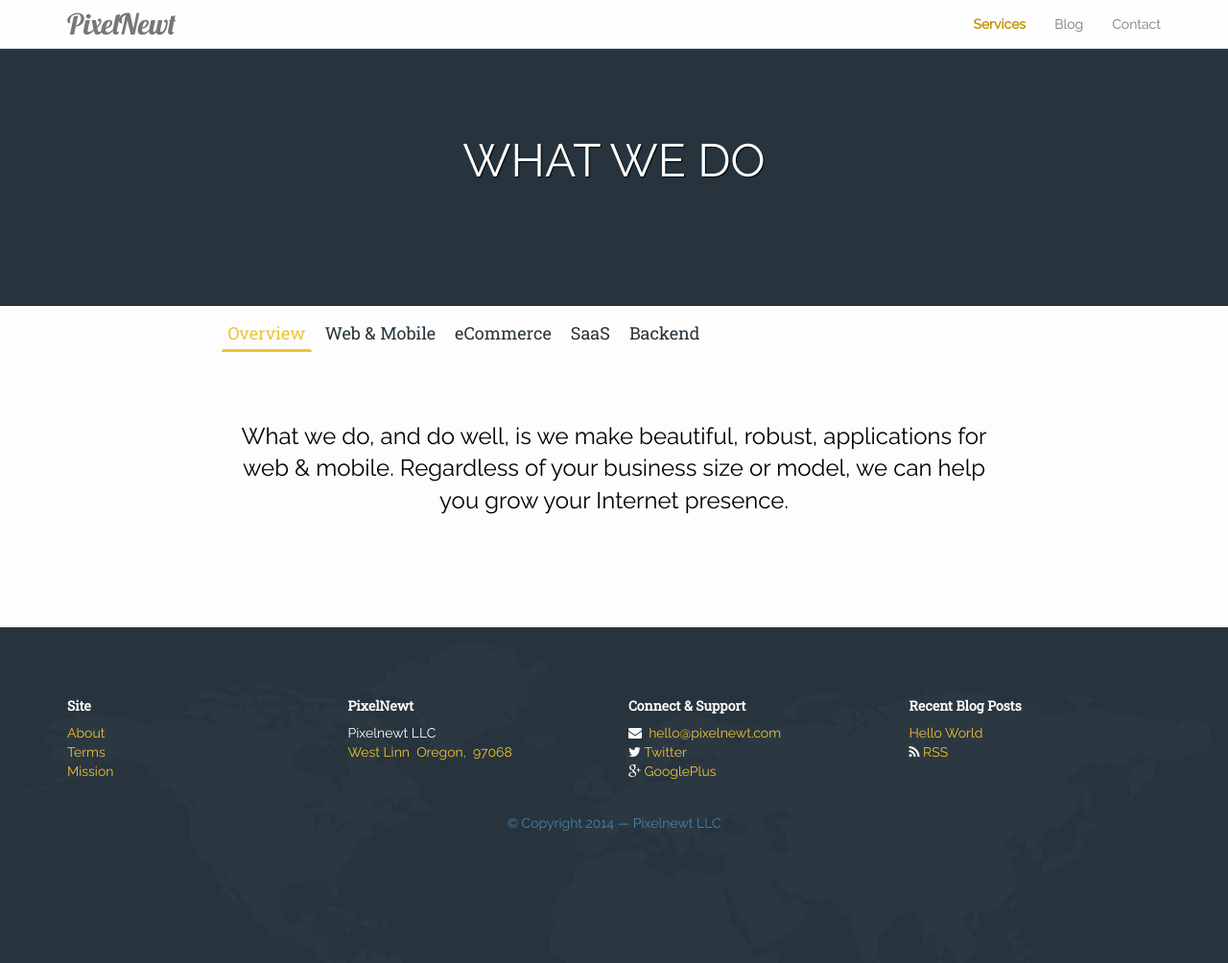
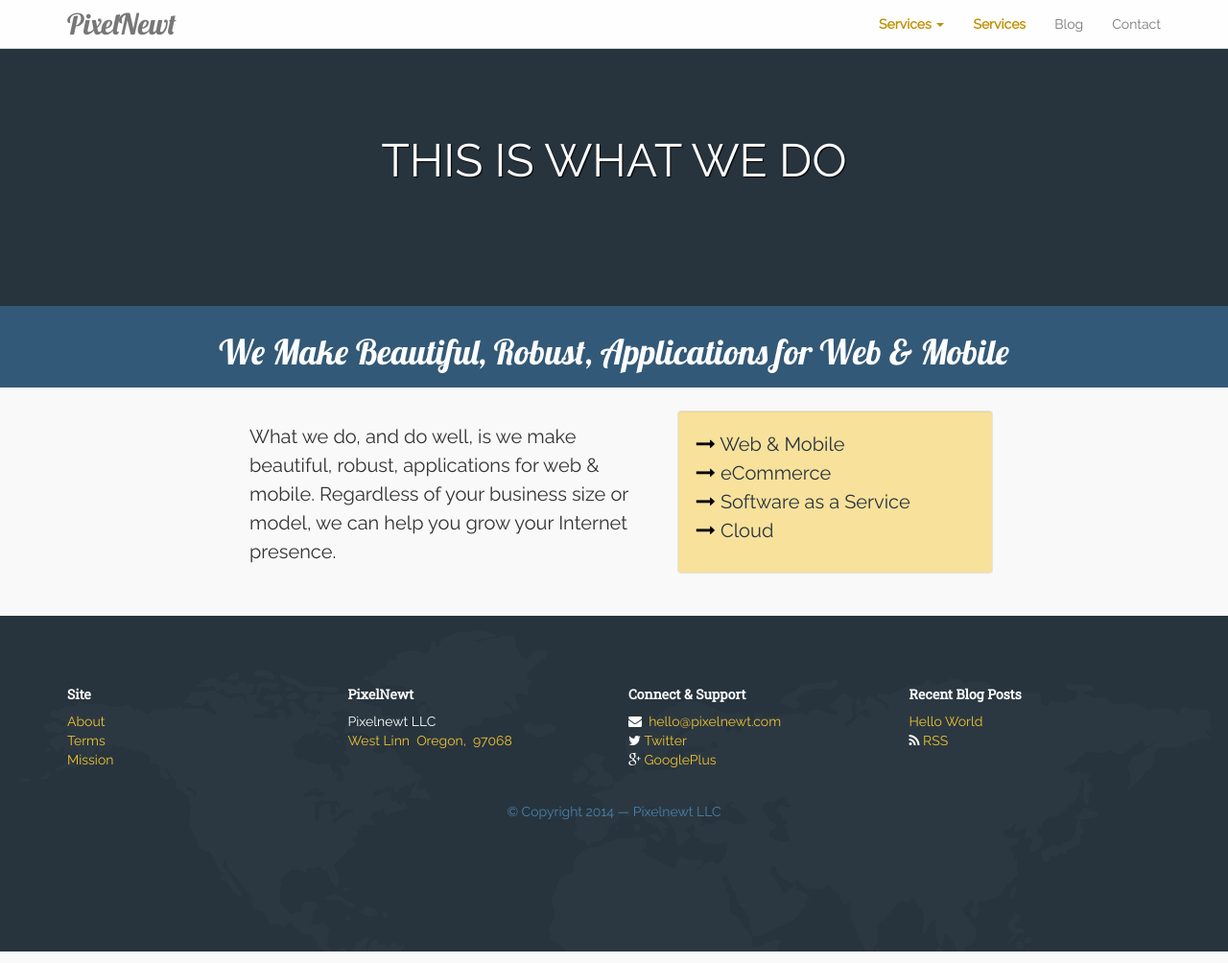
Before and after one commit to PixelNewt/pixelnewt.github.io, a Jekyll site: the page built from services/index.html, in a window 1280 px wide and 1004 px high. Shown: the whole window at 96% size. Built offline with Jekyll 4.4.1, drawn with Linux system fonts in a browser that asks for light colours.

Commit message:
Pulled together the what we do section and the root of the services page.  Added placeholders for each service view.

```diff
--- a/_includes/navigation.html
+++ b/_includes/navigation.html
@@ -14,7 +14,18 @@
         </div><!-- ./navbar-header -->
 
         <div class="collapse navbar-collapse" id="scrollspy-links">
+
             <ul class="nav navbar-nav navbar-right" id="nav-links">
+
+                <li class="dropdown active">
+                  <a href="#" class="dropdown-toggle" data-toggle="dropdown">Services <span class="caret"></span></a>
+                  <ul class="dropdown-menu" role="menu">
+                    <li class="active"><a href="/services/webapps">Web Applications</a></li>
+                    <li><a href="/services/ecommerce">eCommerce</a></li>
+                    <li><a href="/services/saas">SaaS</a></li>
+                    <li><a href="/services/cloud">Cloud</a></li>
+                  </ul>
+                </li>
 
                 {% for navLink in site.data.navigation %}
 
--- a/assets/css/custom.css
+++ b/assets/css/custom.css
@@ -60,13 +60,13 @@ blockquote { padding: 20px; font-size: 30px; font-family: "Lobster"; color: #273
 
 .navbar-default .navbar-nav > .active > a, .navbar-default .navbar-nav > .active > a:hover, .navbar-default .navbar-nav > .active > a:focus { color: #bf9000; font-weight: bold; background-color: inherit; }
 
-.nav-tabs { border-bottom: none; width: 70%; margin: auto; font-family: "Roboto Slab", Times, serif; font-size: 18px; font-weight: 200; padding-bottom: 24px; list-style: none; }
+.nav-tabs { border-bottom: none; width: 90%; margin: auto; font-family: "Roboto Slab", Times, serif; font-size: 24px; font-weight: 300; padding-bottom: 24px; list-style: none; }
 
 .nav-tabs > li > a, .nav-tabs > li > a:hover, .nav-tabs > li > a:focus { margin-right: 6px; line-height: 1.42857143; border: 1px solid transparent; border-radius: 0; padding: 3px 6px; }
 
-.nav-tabs > li > a:hover { border-color: transparent; text-decoration: none; background-color: transparent; border-bottom: 3px solid #f1c232; }
+.nav-tabs > li > a:hover { border-color: transparent; text-decoration: none; background-color: transparent; border-bottom: 1px solid transparent; color: #f1c232; }
 
-.nav-tabs > li.active > a, .nav-tabs > li.active > a:hover, .nav-tabs > li.active > a:focus { color: #f1c232; background-color: transparent; border: 1px solid transparent; border-bottom: 3px solid #f1c232; cursor: default; }
+.nav-tabs > li.active > a, .nav-tabs > li.active > a:hover, .nav-tabs > li.active > a:focus { color: #f1c232; background-color: transparent; border: 1px solid transparent; cursor: default; text-decoration: underline; }
 
 /*not a real override, but this changes the navbar*/
 .white-opacity { background: #7f7f7f; background: rgba(255, 255, 255, 0.8); border-color: transparent; }
@@ -98,7 +98,7 @@ h1 small { padding-left: 15px; }
 
 .background-slate-lighten-65 { background-color: #cfd9e0; color: #27343d; }
 
-.background-slate-lighten-85 { background-color: white; color: #27343d; }
+.background-slate-lighten-75 { background-color: #eef2f4; color: #27343d; }
 
 .background-dark { background-color: #000; color: #7f6000; }
 
@@ -193,6 +193,8 @@ img.mugshot { width: 174px; height: 174px; -webkit-border-radius: 50%; -moz-bord
 
 .bottom-pad { padding-bottom: 12px; }
 
+.left-border-slate { border-left: 1px solid #27343d; padding-left: 12px; }
+
 /*responsive*/
 @media (max-width: 768px) { .logo-image { display: none; }
   .lead { font-size: 24px; text-shadow: 1px 1px 1px #000; }
--- a/assets/scss/custom.scss
+++ b/assets/scss/custom.scss
@@ -130,11 +130,11 @@ blockquote {
 
 .nav-tabs {
   border-bottom: none;
-  width: 70%;
+  width: 90%;
   margin: auto;
   font-family: $serifFont;
-  font-size: 18px;
-  font-weight: 200;
+  font-size: 24px;
+  font-weight: 300;
   padding-bottom: 24px;
   list-style: none;
 }
@@ -151,15 +151,16 @@ blockquote {
   border-color: transparent;
   text-decoration: none;
   background-color: transparent;
-  border-bottom: 3px solid $paleYellow;
+  border-bottom: 1px solid transparent;
+  color: $paleYellow;
 }
 
 .nav-tabs>li.active>a, .nav-tabs>li.active>a:hover, .nav-tabs>li.active>a:focus {
   color: $paleYellow;
   background-color: transparent;
   border: 1px solid transparent;
-  border-bottom: 3px solid $paleYellow;
   cursor: default;
+  text-decoration: underline;
 }
 
 /*not a real override, but this changes the navbar*/
@@ -231,8 +232,8 @@ h1 small {
   color: $darkSlate;
 }
 
-.background-slate-lighten-85 {
-  background-color: lighten( $darkSlate, 85% );
+.background-slate-lighten-75 {
+  background-color: lighten( $darkSlate, 75% );
   color: $darkSlate;
 }
 
@@ -558,6 +559,11 @@ img.mugshot {
   padding-bottom: 12px;
 }
 
+.left-border-slate {
+  border-left: 1px solid $darkSlate;
+  padding-left: 12px;
+}
+
 /*responsive*/
 @media (max-width: 768px) {
   .logo-image {
--- a/services/index.html
+++ b/services/index.html
@@ -2,110 +2,48 @@
 layout: page
 title: Services
 active: services
-header: "What We Do"
+header: "This is What We Do"
 banner: "services-header-banner"
-meta: web application website brand html internet
+meta:
 ---
 
+<section id="tagline" class="palette background-steel">
+<div id="tagline-banner">
 
-<section id="navigation-tabs" class="palette background-bright">
-<div id="navigation-tabs-banner">
+    <div class="container horizontal-padding-small">
+    <div class="row">
+        <h3 class="text-center text-scriptfont">{{ site.tagline }}</h3>
+    </div>
+    </div><!-- /.container -->
 
-  <div class="container top-pad">
+</div><!-- /#tagline-banner -->
+</section><!-- /#tagline -->
+
+
+<section id="tagline" class="palette background-light">
+<div id="tagline-banner">
+
+  <div class="container horizontal-padding-medium container-narrow">
   <div class="row">
 
-    <ul class="nav nav-tabs" role="tablist">
-      <li class="active"><a href="#overview" role="tab" data-toggle="tab">Overview</a></li>
-      <li><a href="#webapps" role="tab" data-toggle="tab">Web & Mobile</a></li>
-      <li><a href="#ecommerce" role="tab" data-toggle="tab">eCommerce</a></li>
-      <li><a href="#saas" role="tab" data-toggle="tab">SaaS</a></li>
-      <li><a href="#cloud" role="tab" data-toggle="tab">Backend</a></li>
-    </ul>
+    <div class="col-md-7 col-lg-7 top-pad">
+      <p>What we do, and do well, is {{ site.tagline | downcase }}. Regardless of your business size or model, we can help you grow your Internet presence.</p>
+    </div>
+
+    <div class="col-md-5 col-lg-5 background-pale well">
+      <ul class="list-unstyled">
+        <li><i class="fa fa-long-arrow-right"></i> <a href="/services/webapps">Web & Mobile</a></li>
+        <li><i class="fa fa-long-arrow-right"></i> <a href="/services/ecommerce">eCommerce</a></li>
+        <li><i class="fa fa-long-arrow-right"></i> <a href="/services/saas">Software as a Service</a></li>
+        <li><i class="fa fa-long-arrow-right"></i> <a href="/services/cloud">Cloud</a></li>
+      </ul>
+    </div>
 
   </div><!-- /.row -->
   </div><!-- /.container -->
 
-</div><!-- /#navigation-tabs-banner -->
-</section><!-- /#navigation-tabs -->
-
-<section id="services" class="palette background-bright">
-<div id="services-banner">
-
-  <div class="container horizontal-padding-large container-narrow">
-  <div class="row">
-
-        <!-- Tab panes -->
-        <div class="tab-content">
-          <div class="tab-pane fade in active" id="overview">
-              <p class="lead text-center">What we do, and do well, is {{ site.tagline | downcase }}. Regardless of your business size or model, we can help you grow your Internet presence.</p>
-          </div><!-- /#overview -->
-
-          <div class="tab-pane fade" id="webapps">
-
-            <div class="col-md-8 col-lg-8">
-                <p>Your clients and customers can be fickle.  They expect a pleasing and functional experience when they visit regardles of the device they are using.</p>
-                <p>We are experts at growing your online presence.  Let's us show you how we can create focus, target the right customers, and keep them loyal to your brand.</p>
-            </div>
-
-            <div class="col-md-4 col-lg-4">
-                <img src="/assets/img/apps.png" class="img-responsive hidden-xs hidden-sm" alt="Responsiveness" />
-                <div class="top-pad">
-                  <a href="/services#webapps" class="btn btn-default btn-block">Learn More <i class="fa fa-long-arrow-right"></i></a>
-                </div>
-            </div>
-
-          </div><!-- /#webapps -->
-
-          <div class="tab-pane fade" id="ecommerce">
-
-            <div class="col-md-8 col-lg-8">
-              <p>Successful and secure commerce requires experience.</p>
-              <p>We launched our first large scale web store in 2005.  Since then we've deployed many ecommerce web applications from small shops to multi-million dollar stores that fully integrate into ERP.</p>
-            </div>
-
-            <div class="col-md-4 col-lg-4">
-                <img src="/assets/img/apps.png" class="img-responsive hidden-xs hidden-sm" alt="Responsiveness" />
-                <div class="top-pad">
-                  <a href="/services#ecommerce" class="btn btn-default btn-block">Learn More <i class="fa fa-long-arrow-right"></i></a>
-                </div>
-            </div>
-
-          </div><!-- /#ecommerce -->
-
-          <div class="tab-pane fade" id="saas">
-
-            <div class="col-md-8 col-lg-8">
-              <p>Your idea is inventive &mdash; don't keep it all to yourself!  Instead, turn your vision into a service that others can use.</p>
-              <p>{{site.title}} can show you how to use modern technology to leverage your idea and create a service that users will pay you for.</p>
-            </div>
-
-            <div class="col-md-4 col-lg-4">
-                <img src="/assets/img/apps.png" class="img-responsive hidden-xs hidden-sm" alt="Responsiveness" />
-                <div class="top-pad">
-                  <a href="/services#saas" class="btn btn-default btn-block">Learn More <i class="fa fa-long-arrow-right"></i></a>
-                </div>
-            </div>
-          </div><!-- /#saas -->
-
-          <div class="tab-pane fade" id="cloud">
-
-            <div class="col-md-8 col-lg-8">
-              <p>Are your servers up? Is your application slowing to a crawl?  Are you protected from the most recent vulnerability?</p>
-              <p>These are the things network engineers need to be concerned about &mdash; not you.    {{ site.title }} has experienced trained engineers that know how to manage your Internet.</p>
-            </div>
-
-            <div class="col-md-4 col-lg-4">
-                <img src="/assets/img/apps.png" class="img-responsive hidden-xs hidden-sm" alt="Responsiveness" />
-                <div class="top-pad">
-                  <a href="/services#cloud" class="btn btn-default btn-block">Learn More <i class="fa fa-long-arrow-right"></i></a>
-                </div>
-            </div>
-          </div><!-- /#cloud -->
-
-        </div>
-
-  </div><!-- /.row -->
-  </div><!-- /.container -->
+</div><!-- /#tagline-banner -->
+</section><!-- /#tagline -->
 
 </div><!-- /#services-banner -->
 </section><!-- /#services -->
```
Also changed, not shown: _includes/sections/what.html (+49 -56 lines), services/ecommerce.html (added, +20 -0 lines), services/hosting.html (added, +20 -0 lines), services/saas.html (added, +20 -0 lines), services/webapps.html (added, +20 -0 lines).
